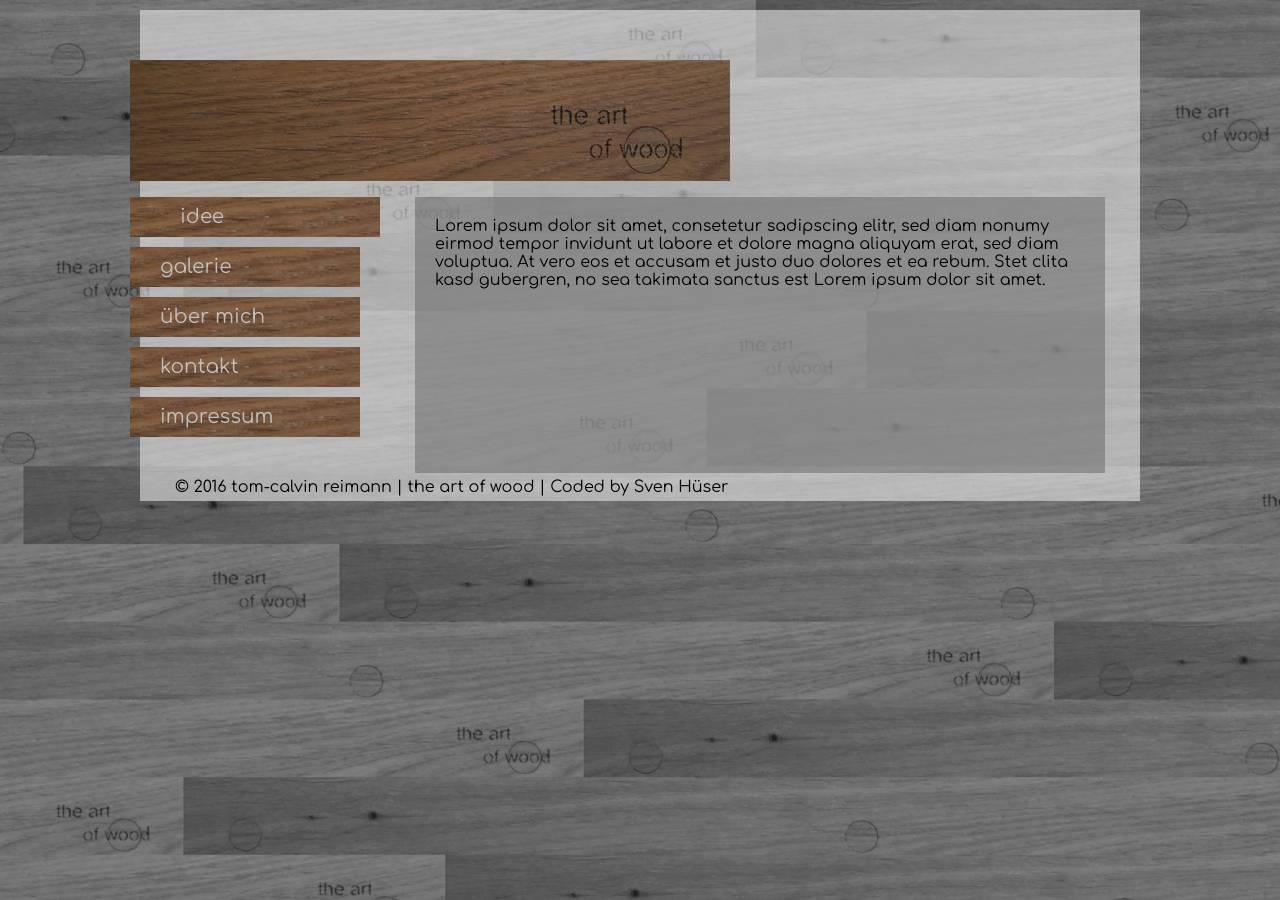
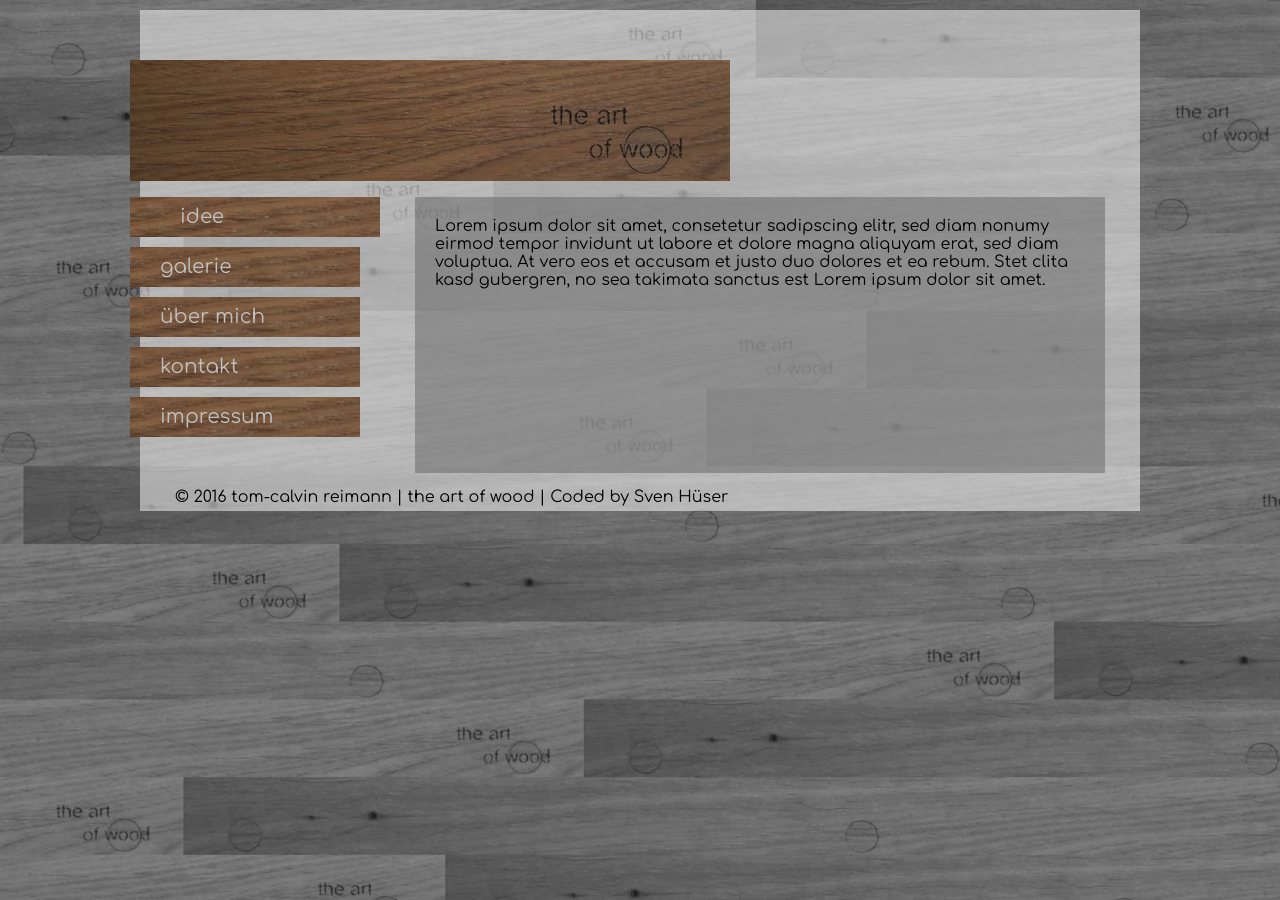
Before and after one commit to theartofwood/theartofwood.github.io, a Jekyll site: the page built from idee.html, in a window 1280 px wide. Built offline with Jekyll 4.4.1, drawn with Linux system fonts in a browser that asks for light colours.

Commit message:
small space above footer

```diff
--- a/css/main.scss
+++ b/css/main.scss
@@ -134,7 +134,7 @@ body {
 }
 
 #footer {
-  margin: 0 30px;
+  margin: 10px 30px 0;
   padding: 5px;
 
   .bordered:after {
```
